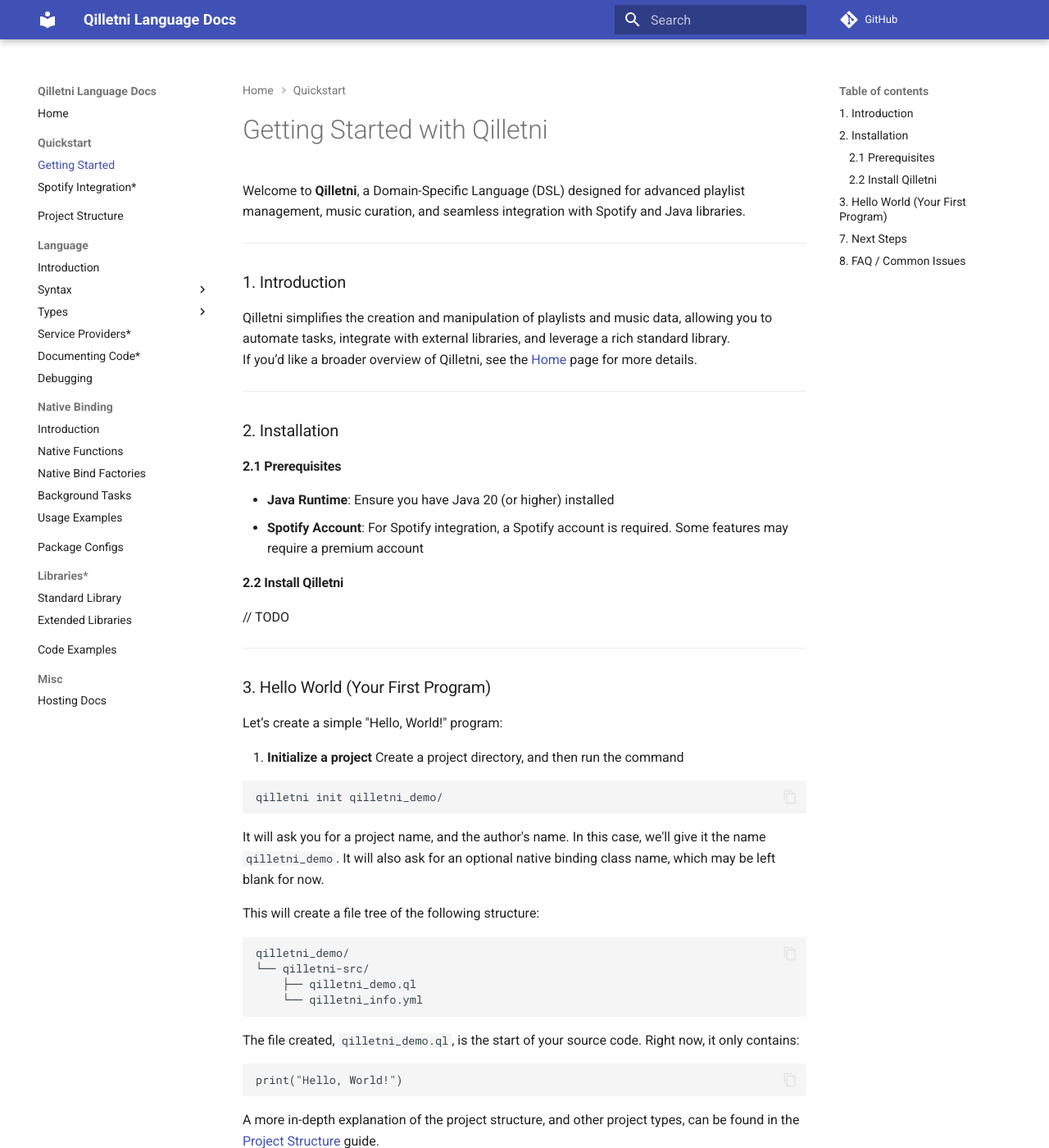
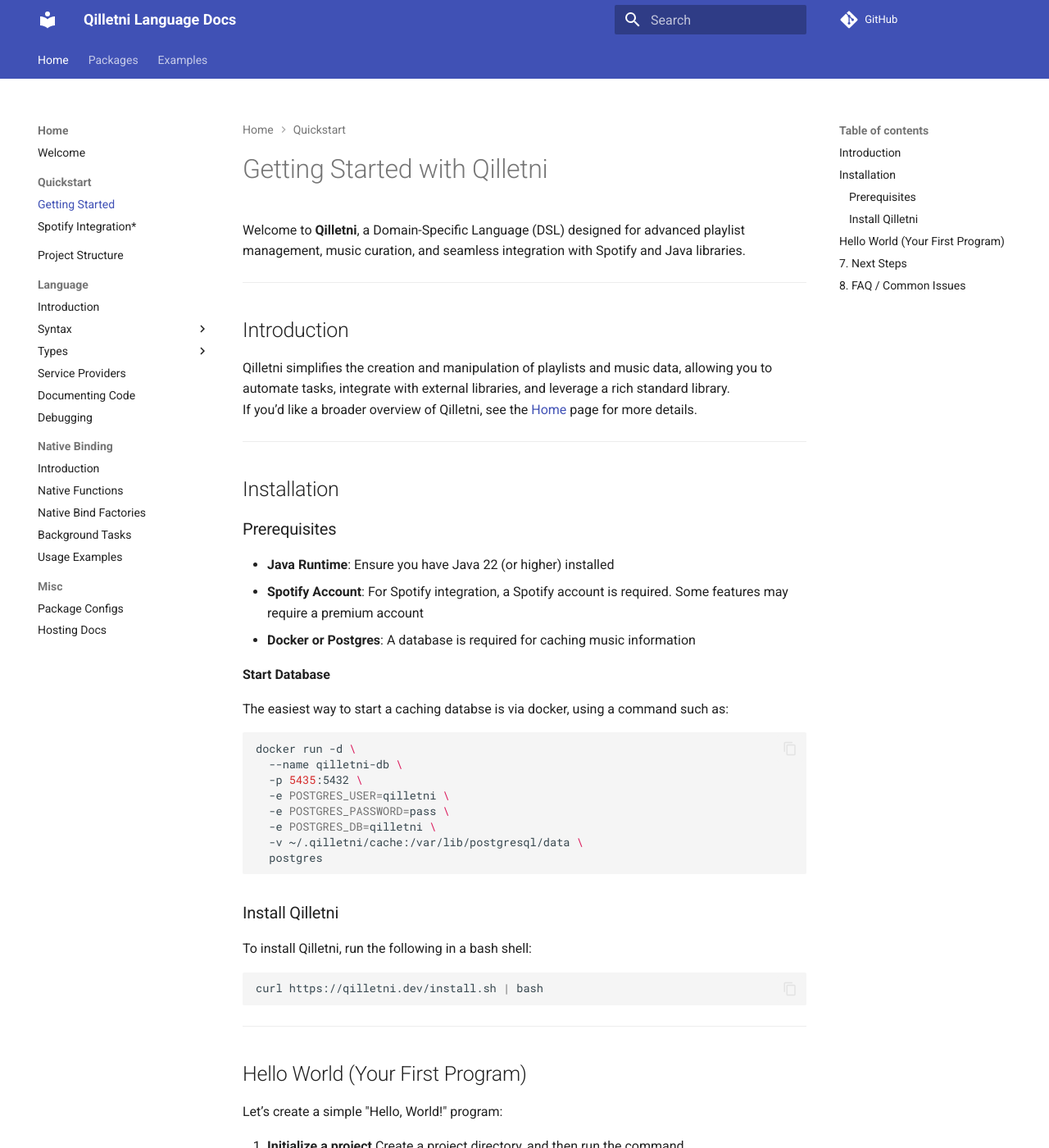
Before and after one commit to RubbaBoy/QilletniDocs, an MkDocs documentation site: the page built from docs/quickstart/getting_started.md, in a window 1280 px wide and 1400 px high. Shown: the whole window at 82% size. Built offline with MkDocs 1.6.1 and Material for MkDocs 9.7.7, drawn with Linux system fonts in a browser that asks for light colours; comment, search, counter and statistics services are not loaded.

Commit message:
Added documenting code page

````diff
--- a/docs/quickstart/getting_started.md
+++ b/docs/quickstart/getting_started.md
@@ -4,26 +4,48 @@
 
 ---
 
-### 1. Introduction
+## Introduction
 
 Qilletni simplifies the creation and manipulation of playlists and music data, allowing you to automate tasks, integrate with external libraries, and leverage a rich standard library.
 If you’d like a broader overview of Qilletni, see the [Home](../index.md) page for more details.
 
 ---
 
-### 2. Installation
+## Installation
 
-#### 2.1 Prerequisites
-- **Java Runtime**: Ensure you have Java 20 (or higher) installed
+### Prerequisites
+- **Java Runtime**: Ensure you have Java 22 (or higher) installed
 - **Spotify Account**: For Spotify integration, a Spotify account is required. Some features may require a premium account
+- **Docker or Postgres**: A database is required for caching music information
 
-#### 2.2 Install Qilletni
+**Start Database**
 
-// TODO
+The easiest way to start a caching databse is via docker, using a command such as:
+
+```bash
+docker run -d \
+  --name qilletni-db \
+  -p 5435:5432 \
+  -e POSTGRES_USER=qilletni \
+  -e POSTGRES_PASSWORD=pass \
+  -e POSTGRES_DB=qilletni \
+  -v ~/.qilletni/cache:/var/lib/postgresql/data \
+  postgres
+```
+
+### Install Qilletni
+
+To install Qilletni, run the following in a bash shell:
+
+```bash
+curl https://qilletni.dev/install.sh | bash
+```
+
+
 
 ---
 
-### 3. Hello World (Your First Program)
+## Hello World (Your First Program)
 
 Let’s create a simple "Hello, World!" program:
 
@@ -67,7 +89,7 @@
 
 [//]: # (## 4. Key Language Concepts &#40;Quick Overview&#41;)
 
-[//]: # ()
+[//]: #
 [//]: # (### 4.1 Imports)
 
 [//]: # (Bring functionality into your scripts. For example:)
@@ -80,7 +102,7 @@
 
 [//]: # (```)
 
-[//]: # ()
+[//]: #
 [//]: # (### 4.2 Entities)
 
 [//]: # (Entities are like classes or objects:)
@@ -97,7 +119,7 @@
 
 [//]: # (```)
 
-[//]: # ()
+[//]: #
 [//]: # (### 4.3 Functions)
 
 [//]: # (Define custom behavior:)
@@ -112,7 +134,7 @@
 
 [//]: # (```)
 
-[//]: # ()
+[//]: #
 [//]: # (### 4.4 Variables & Data Types)
 
 [//]: # (- **Basic types**: `string`, `int`, `boolean`, etc.)
@@ -129,37 +151,37 @@
 
 [//]: # (  ```)
 
-[//]: # ()
+[//]: #
 [//]: # (---)
 
-[//]: # ()
+[//]: #
 [//]: # (## 5. Optional: Quick Spotify Example)
 
-[//]: # ()
+[//]: #
 [//]: # (If you have Spotify credentials and want to experiment:)
 
-[//]: # ()
+[//]: #
 [//]: # (```qilletni)
 
 [//]: # (import "spotify:play_redirect.ql")
 
-[//]: # ()
+[//]: #
 [//]: # (collection myFavs = "My Favorite Playlist" collection by "myUsername")
 
 [//]: # (play myFavs limit[5]  // Plays 5 tracks from "My Favorite Playlist")
 
 [//]: # (```)
 
-[//]: # ()
+[//]: #
 [//]: # (You may need to configure your API tokens in your environment or config file to enable these calls.)
 
-[//]: # ()
+[//]: #
 [//]: # (---)
 
-[//]: # ()
+[//]: #
 [//]: # (## 6. Basic Debugging & Logging)
 
-[//]: # ()
+[//]: #
 [//]: # (1. **Use `print&#40;&#41;`**:)
 
 [//]: # (   ```qilletni)
@@ -176,7 +198,7 @@
 
 [//]: # (    - **Spotify Auth Errors**: If your credentials are incorrect or missing.)
 
-[//]: # ()
+[//]: #
 [//]: # (---)
 
 <br>
--- a/mkdocs.yml
+++ b/mkdocs.yml
@@ -10,8 +10,11 @@
   highlightjs: true
   features:
     - navigation.tracking
+#    - navigation.sections
+    - navigation.tabs
+    - navigation.instant
     - navigation.sections
-    - navigation.expand
+#    - navigation.expand
     - navigation.prune
     - navigation.path
     - content.code.copy
@@ -25,37 +28,45 @@
   - css/extra.css
 
 nav:
-  - Home: index.md
-  - Quickstart:
-      - Getting Started: quickstart/getting_started.md
-      - Spotify Integration*: quickstart/spotify_integration.md
-  - Project Structure: project_structure.md
-  - Language:
-      - Introduction: language/introduction.md
-      - Syntax:
-          - Operators: language/syntax/operators.md
-          - Extension Functions: language/syntax/extension_functions.md
-      - Types:
-          - Built-in types: language/types/built_in_types.md
-          - Entities: language/types/entities.md
-#          - Lists*: language/types/lists.md
-          - Type system*: language/types/type_system.md
-      - Service Providers*: language/service_providers.md
-      - Documenting Code*: language/documenting_code.md
-      - Debugging: language/debugging.md
-  - Native Binding:
-      - Introduction: native_binding/introduction.md
-      - Native Functions: native_binding/native_functions.md
-      - Native Bind Factories: native_binding/native_bind_factories.md
-      - Background Tasks: native_binding/background_tasks.md
-      - Usage Examples: native_binding/usage_examples.md
-  - Package Configs: package_configs.md
-  - Libraries*:
-      - Standard Library: stdlib.md
-      - Extended Libraries: extended_libs.md
-  - Code Examples: examples.md
-  - Misc:
+  - Home:
+    - Welcome: index.md
+    - Quickstart:
+        - Getting Started: quickstart/getting_started.md
+        - Spotify Integration*: quickstart/spotify_integration.md
+    - Project Structure: project_structure.md
+    - Language:
+        - Introduction: language/introduction.md
+        - Syntax:
+            - Operators: language/syntax/operators.md
+            - Extension Functions: language/syntax/extension_functions.md
+        - Types:
+            - Built-in types: language/types/built_in_types.md
+            - Entities: language/types/entities.md
+  #          - Lists*: language/types/lists.md
+            - Type system*: language/types/type_system.md
+        - Service Providers: language/service_providers.md
+        - Documenting Code: language/documenting_code.md
+        - Debugging: language/debugging.md
+    - Native Binding:
+        - Introduction: native_binding/introduction.md
+        - Native Functions: native_binding/native_functions.md
+        - Native Bind Factories: native_binding/native_bind_factories.md
+        - Background Tasks: native_binding/background_tasks.md
+        - Usage Examples: native_binding/usage_examples.md
+    - Misc:
+      - Package Configs: package_configs.md
       - Hosting Docs: misc/hosting_docs.md
+  - Packages:
+      - Introduction: packages/introduction.md
+      - Standard Library: packages/std.md
+      - Spotify: packages/spotify.md
+      - LastFm: packages/lastfm.md
+      - JSON: packages/json.md
+      - Metadata: packages/metadata.md
+      - HTTP: packages/http.md
+      - Postgres: packages/postgres.md
+  - Examples:
+    - General: examples.md
 
 markdown_extensions:
   - attr_list
````
Also changed, not shown: docs/language/documenting_code.md (+108 -0 lines), docs/language/service_providers.md (+4 -4 lines), docs/native_binding/introduction.md (+1 -1 lines), docs/project_structure.md (+2 -2 lines), docs/quickstart/spotify_integration.md (+3 -1 lines).
